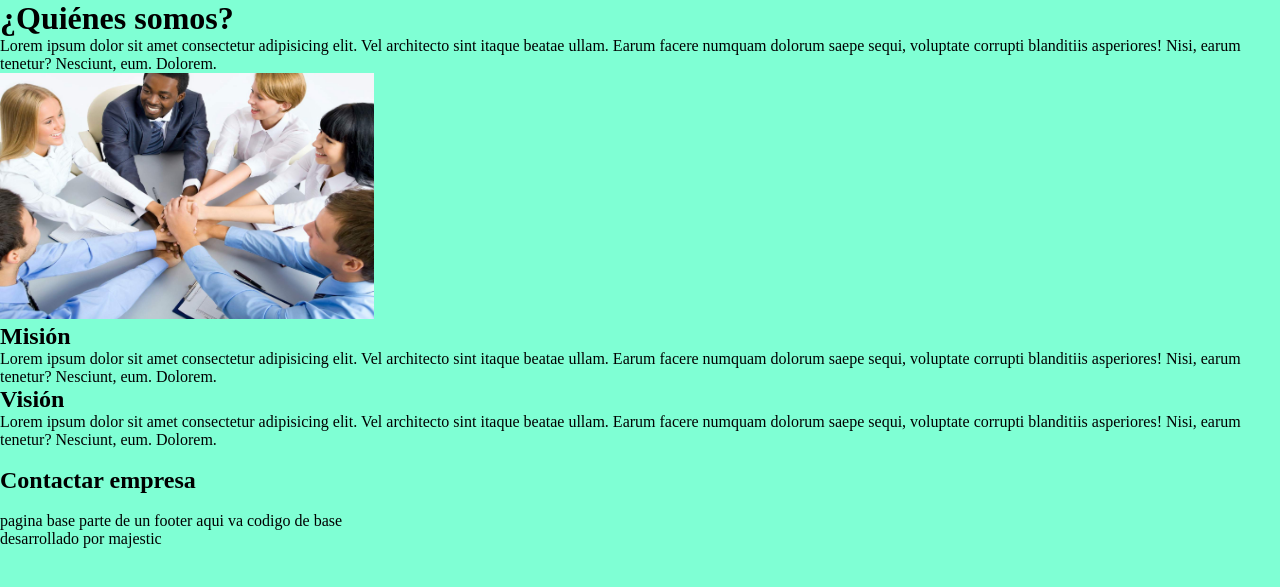
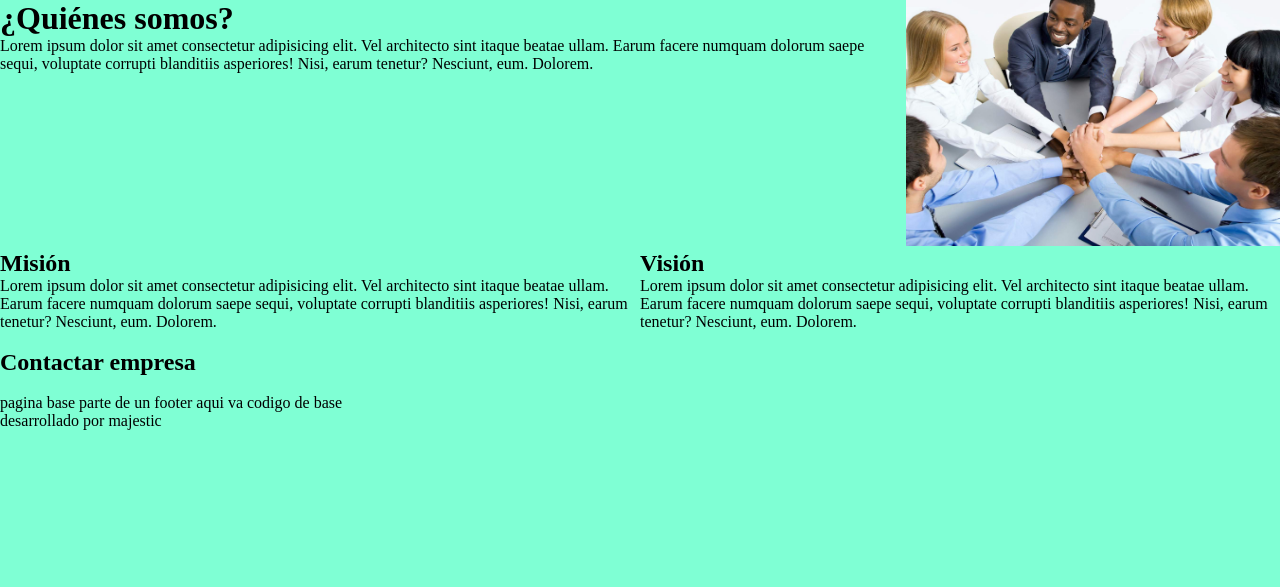
Before and after one commit to JesusGarciaShakur/Pagina_Web, a Django app: page /company/ in a window 1280 px wide. Shown: the part 70-657 px from the top of the page. Run offline with Django 5.2, Linux system fonts and the light colour scheme.

Commit message:
04 Corrección menú

```diff
--- a/page/websmca/static/css/style.css
+++ b/page/websmca/static/css/style.css
@@ -1,4 +1,4 @@
-*{
+* {
     padding: 0;
     margin: 0;
     text-decoration: none;
@@ -17,7 +17,7 @@ a, li {
     width: 50px;
 }
 
-header{
+header {
     background-color: #181818;
     display: flex;
     justify-content: space-between;
@@ -41,3 +41,13 @@ header{
 .imagen img {
     width: 100%;
 }
+
+.who-are-we {
+    display: flex;
+}
+
+
+
+.mision-vision {
+    display: flex;
+}
--- a/page/websmca/templates/pages/company.html
+++ b/page/websmca/templates/pages/company.html
@@ -8,17 +8,23 @@
 
 {% block content  %}
 <div class="who-are-we">
+    <div>
         <h1>¿Quiénes somos?</h1>
         <p>Lorem ipsum dolor sit amet consectetur adipisicing elit. Vel architecto sint itaque beatae ullam. Earum facere numquam dolorum saepe sequi, voluptate corrupti blanditiis asperiores! Nisi, earum tenetur? Nesciunt, eum. Dolorem.</p>
+    </div>
+    <div>
         <img src="{% static 'img/equipo1.jpg' %}" alt="" width="374" height="246">
     </div>
-<div class="mision">
+</div>
+<div class="mision-vision">
+    <div>
         <h2>Misión</h2>
         <p>Lorem ipsum dolor sit amet consectetur adipisicing elit. Vel architecto sint itaque beatae ullam. Earum facere numquam dolorum saepe sequi, voluptate corrupti blanditiis asperiores! Nisi, earum tenetur? Nesciunt, eum. Dolorem.</p>
     </div>
-<div class="vision">
+    <div>
         <h2>Visión</h2>
         <p>Lorem ipsum dolor sit amet consectetur adipisicing elit. Vel architecto sint itaque beatae ullam. Earum facere numquam dolorum saepe sequi, voluptate corrupti blanditiis asperiores! Nisi, earum tenetur? Nesciunt, eum. Dolorem.</p>
+    </div>
 </div>
 <br>
 <h2>Contactar empresa</h2>
```
Also changed, not shown: page/websmca/static/img/phone1.png (added), page/websmca/static/img/water.jpg (added). Lines whose indentation alone changed are shown as unchanged.
